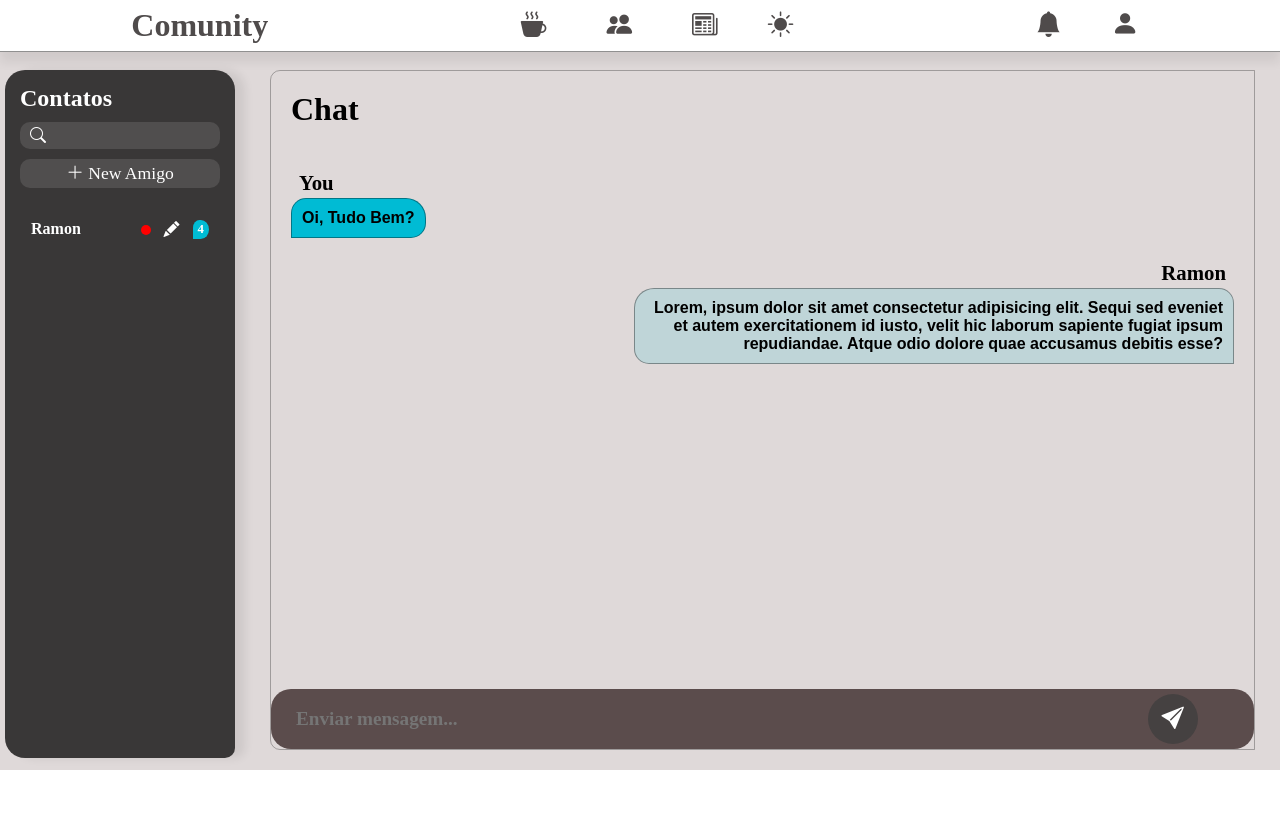
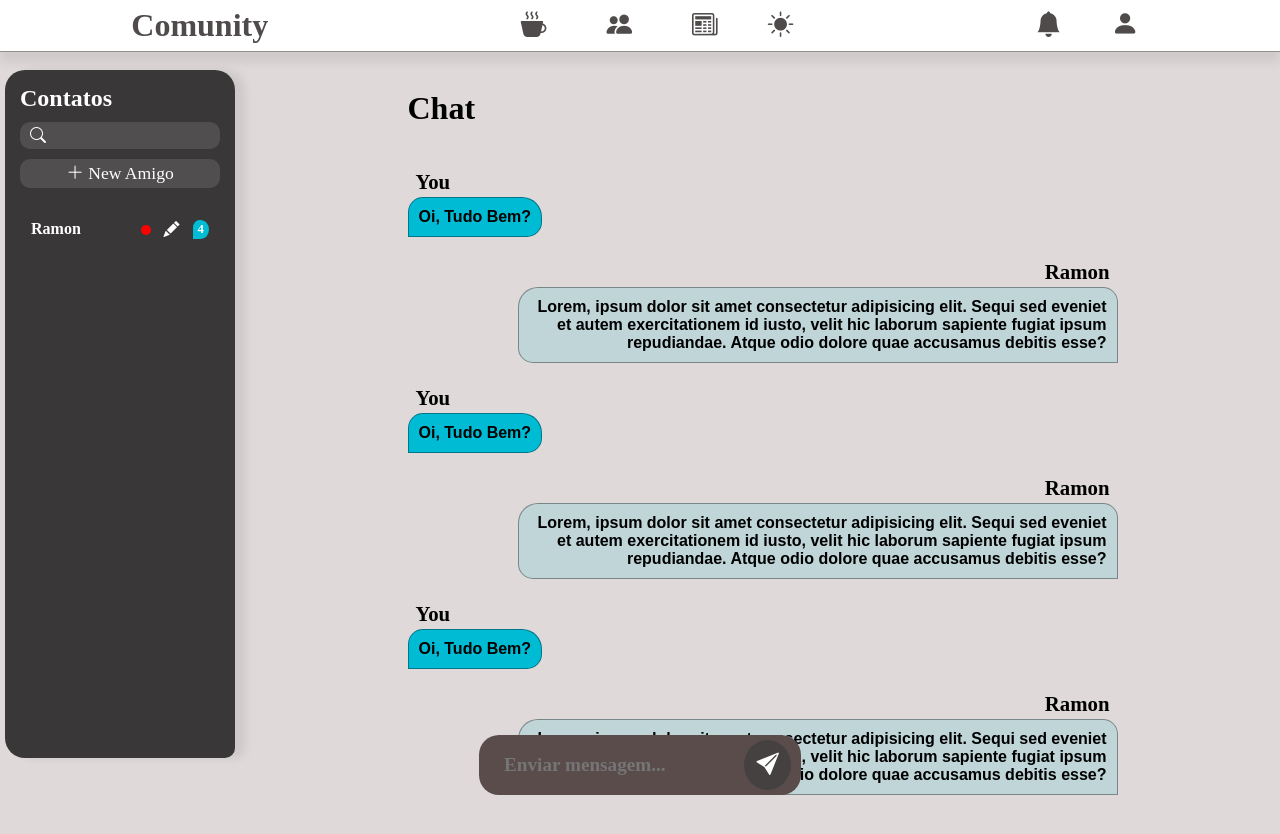
Before and after one commit to ramon-rodrigues-001/Comunity, a React (Vite) app in the folder frontEnd/: page /chatpv in a window 1280 px wide. Shown: the top 834 px of the page. Before the commit the page ends 800 px from the top, so only its background shows below. Built offline with nearby package versions, Linux system fonts and the light colour scheme; a web font is replaced by a local one.

Commit message:
ha defeitos no container de chat PV

```diff
--- a/frontEnd/src/components/aplicativo/pages/chat_pv/ChatPv.jsx
+++ b/frontEnd/src/components/aplicativo/pages/chat_pv/ChatPv.jsx
@@ -13,6 +13,7 @@ export default function ChatPv(props) {
 
 
     return (
+        <>
         <div className={styles.containerChat} id={tema == 'Escuro' ? styles.temaDark : null}>
             <h1 className={styles.h1}>Chat</h1>
 
@@ -26,18 +27,44 @@ export default function ChatPv(props) {
                     <h4>Ramon</h4>
                     <p>Lorem, ipsum dolor sit amet consectetur adipisicing elit. Sequi sed eveniet et autem exercitationem id iusto, velit hic laborum sapiente fugiat ipsum repudiandae. Atque odio dolore quae accusamus debitis esse?</p>
                 </div>
+
+
+
+                <div className={styles.msg} id={styles.voce}>
+                    <h4>You</h4>
+                    <p>Oi, Tudo Bem?</p>
+                </div>
+
+                <div className={styles.msg} id={styles.amigo}>
+                    <h4>Ramon</h4>
+                    <p>Lorem, ipsum dolor sit amet consectetur adipisicing elit. Sequi sed eveniet et autem exercitationem id iusto, velit hic laborum sapiente fugiat ipsum repudiandae. Atque odio dolore quae accusamus debitis esse?</p>
+                </div><div className={styles.msg} id={styles.voce}>
+                    <h4>You</h4>
+                    <p>Oi, Tudo Bem?</p>
+                </div>
+
+                <div className={styles.msg} id={styles.amigo}>
+                    <h4>Ramon</h4>
+                    <p>Lorem, ipsum dolor sit amet consectetur adipisicing elit. Sequi sed eveniet et autem exercitationem id iusto, velit hic laborum sapiente fugiat ipsum repudiandae. Atque odio dolore quae accusamus debitis esse?</p>
+                </div>
             </div>
 
 
-            <div className={styles.inputDeMensagem}>
+
+        </div>
+
+
+
+        <div className={styles.inputDeMensagem}>
                 <textarea
+                    autoFocus
                     rows="1"
-                    className={styles.textarea} // Use a classe de estilo para o textarea
-                    onInput={handleInput} // Use o evento onInput para detectar mudanças no texto
+                    className={styles.textarea}
+                    onInput={handleInput}
                     placeholder="Enviar mensagem..."
                 />
                 <button><i class="bi bi-send-fill"></i></button>
             </div>
-        </div>
+        </>
     )
 }
--- a/frontEnd/src/components/aplicativo/pages/chat_pv/ChatPv.module.scss
+++ b/frontEnd/src/components/aplicativo/pages/chat_pv/ChatPv.module.scss
@@ -1,9 +1,11 @@
 .containerChat {
     position: relative;
-    border: solid 1px rgba(0, 0, 0, 0.287);
+    // border: solid 1px rgba(0, 0, 0, 0.287);
+    margin: auto;
     margin-bottom: 20px;
-    height:85vh;
-    overflow-y: auto;
+    // height: 85vh;
+    max-width: 750px;
+    // overflow-y: auto;
     overflow-anchor: none;
     border-radius: 10px 0px 0px 10px;
 
@@ -13,6 +15,7 @@
 
     .chat {
         padding: 20px;
+        padding-bottom: 30px;
         height: 90%;
 
         .msg {
@@ -49,13 +52,32 @@
 
 
 
+
+
+
+
+    &#temaDark {
+        border-color: white;
+
+        #voce {
+            p {
+                color: black;
+            }
+        }
+    }
+}
+
+
+
 .inputDeMensagem {
     background-color: rgb(91, 76, 76);
     border-radius: 20px;
-        position: sticky;
-        bottom: 0;
+    position: fixed;
+    bottom: 5px;
+    left: 50%;
+    transform: translateX(-50%);
     padding: 5px 10px;
-        width: 100%;
+    // width: 100%;
     display: flex;
     align-items: center;
 
@@ -92,16 +114,3 @@
         }
     }
 }
-
-
-
-    &#temaDark {
-        border-color: white;
-
-        #voce {
-            p {
-                color: black;
-            }
-        }
-    }
-}
```
Lines whose indentation alone changed are shown as unchanged.
